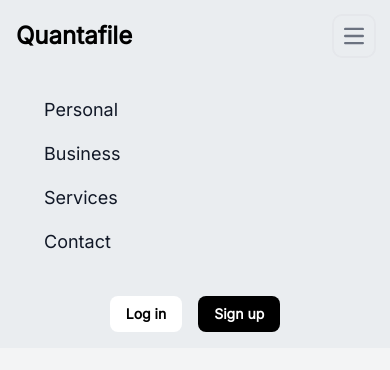
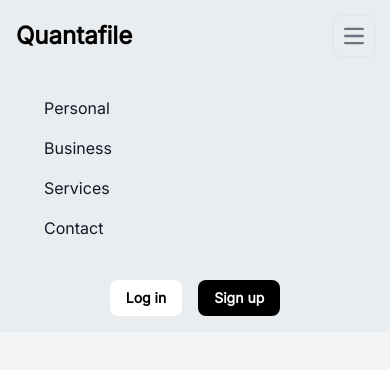
Before and after one commit to Manish026636/quantafile, a React (Create React App) app: page / in a window 390 px wide. Both pictures are taken after a click on the button "Open main menu". Shown: the top 370 px of the page. Built offline with nearby package versions, Linux system fonts and the light colour scheme.

Commit message:
Navbar Added

```diff
--- a/src/Components/HomePage/Navbar.jsx
+++ b/src/Components/HomePage/Navbar.jsx
@@ -67,7 +67,7 @@
                             }`}
                         id="navbar-sticky"
                     >
-                        <ul className="flex flex-col text-lg p-4 md:p-0 mt-4 font-medium rounded-lg md:flex-row md:space-x-8 md:mt-0 dark:bg-gray-800 md:dark:bg-gray-900 dark:border-gray-700">
+                        <ul className="flex flex-col text-md lg:text-lg p-4 md:p-0 mt-4 font-medium rounded-lg md:flex-row md:space-x-8 md:mt-0 dark:bg-gray-800 md:dark:bg-gray-900 dark:border-gray-700">
                             <li>
                                 <button
                                     className="block py-2 pl-3 pr-4 text-gray-900 rounded hover:text-blue-500 md:hover:bg-transparent md:hover:text-blue-700 md:p-0 md:dark:hover:text-blue-500 dark:text-white dark:hover:bg-gray-700 dark:hover:text-white md:dark:hover:bg-transparent dark:border-gray-700"
```
